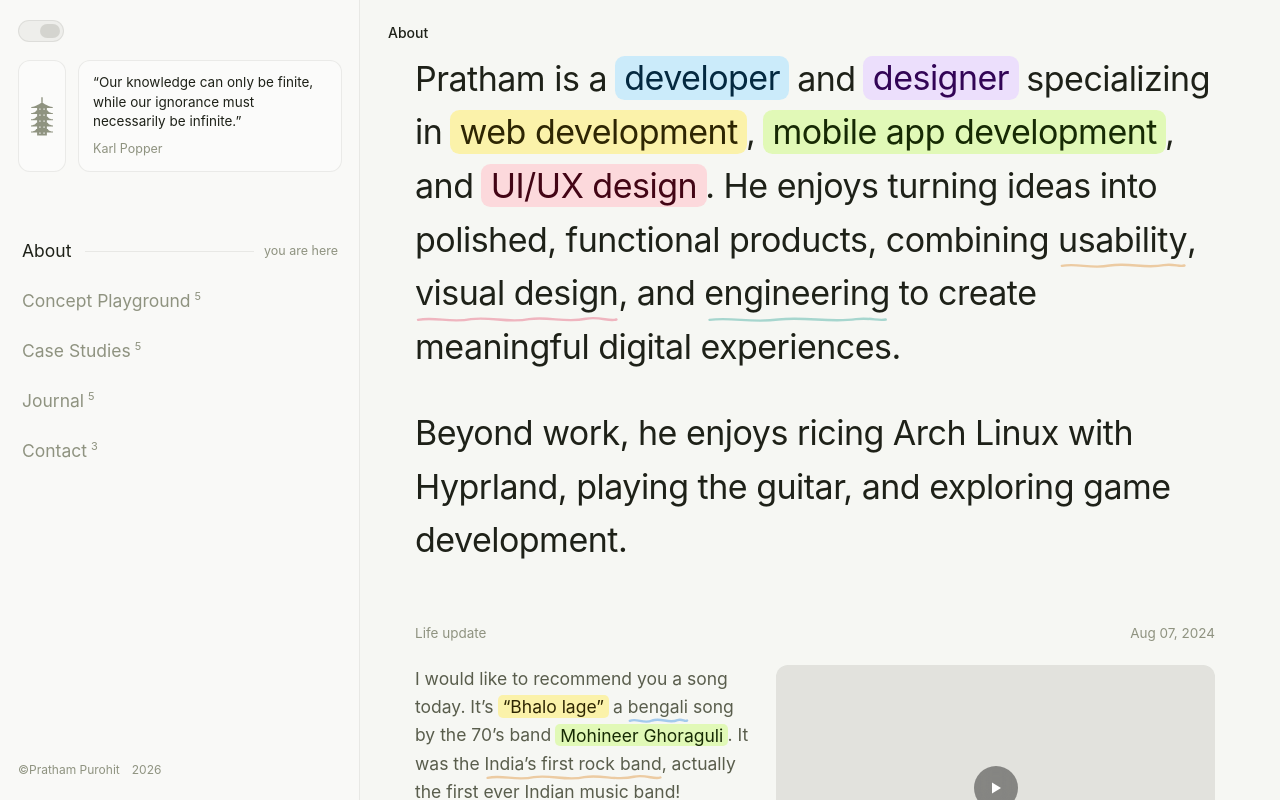
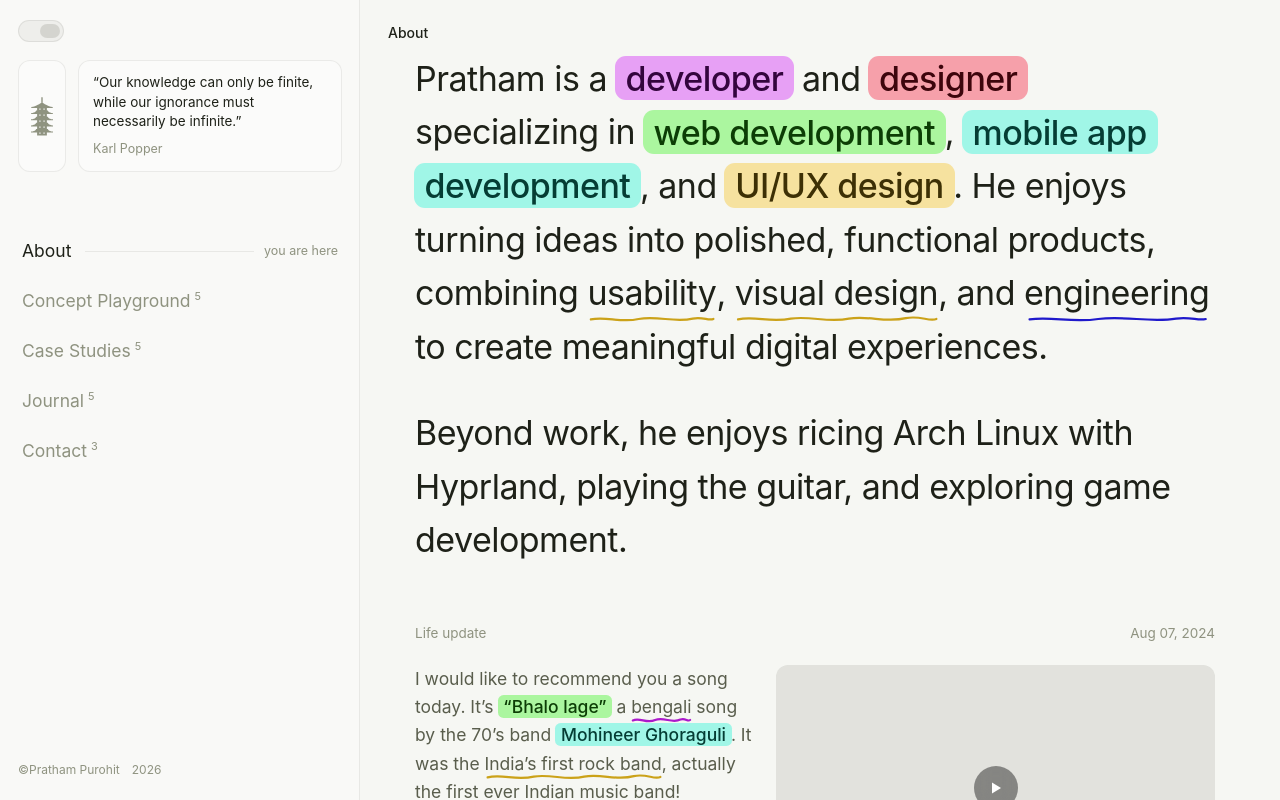
Before and after one commit to plutocrate/personal_site, a React (Vite) app: page / in a window 1280 px wide. Built offline with nearby package versions, Linux system fonts and the light colour scheme; a web font is replaced by a local one.

Commit message:
Make project titles underlined links with arrow; add algorithmic contrast-aware highlights and underlines

```diff
--- a/src/components/Highlight.jsx
+++ b/src/components/Highlight.jsx
@@ -1,22 +1,46 @@
 /**
  * Highlight Component
  *
- * Renders text with a soft, pastel highlighter marker effect.
- * Designed with lighter, subtle tones so it provides great visual emphasis
- * without colliding with the readability of main content.
- *
- * Available colors:
- * - 'yellow'  : Warm pastel yellow
- * - 'green'   : Soft pastel mint / lime
- * - 'blue'    : Airy pastel sky blue
- * - 'orange'  : Soft peach / amber
- * - 'rose'    : Gentle pastel rose / pink
- * - 'purple'  : Soft lavender
- * - 'default' : Site accent neon-lime marker
+ * Renders text with an algorithmic pastel highlighter marker effect.
+ * Colors are chosen procedurally based on the current canvas theme.
+ * Contrast is high on the About page and gentle/lower elsewhere.
  */
-export default function Highlight({ children, color = 'default', className = '' }) {
+
+const COLOR_TO_SLOT = {
+  yellow: 1,
+  gold: 1,
+  green: 2,
+  mint: 2,
+  teal: 3,
+  cyan: 3,
+  blue: 4,
+  purple: 5,
+  violet: 5,
+  rose: 6,
+  pink: 6,
+  orange: 6,
+  peach: 6,
+};
+
+function hashString(str) {
+  if (!str) return 1;
+  const s = typeof str === 'string' ? str : String(str);
+  let hash = 0;
+  for (let i = 0; i < s.length; i++) {
+    hash = (hash << 5) - hash + s.charCodeAt(i);
+    hash |= 0;
+  }
+  return Math.abs(hash);
+}
+
+export default function Highlight({ children, color, className = '' }) {
+  let slot = color ? (COLOR_TO_SLOT[color] || parseInt(color, 10) || null) : null;
+  if (!slot || slot < 1 || slot > 6) {
+    slot = (hashString(children) % 6) + 1;
+  }
+
   return (
-    <mark className={`hl hl-${color} ${className}`}>
+    <mark className={`hl hl-${slot} ${className}`}>
       {children}
     </mark>
   );
--- a/src/components/Underline.jsx
+++ b/src/components/Underline.jsx
@@ -2,23 +2,8 @@
  * Underline (HandDrawnUnderline) Component
  *
  * Renders text with an organic, hand-drawn vector squiggly underline.
- * Supports multiple contrasting colors in lighter/balanced tones that don't overwhelm text.
- *
- * Available colors:
- * - 'blue'    : Apple signature / cyan blue
- * - 'green'   : Emerald / mint green
- * - 'orange'  : Warm amber / terracotta
- * - 'rose'    : Soft rose / coral
- * - 'purple'  : Vibrant lavender / violet
- * - 'teal'    : Soft ocean teal
- * - 'default' : Apple blue (--accent-blue)
- *
- * Variants:
- * - 'default'   : Balanced natural hand-drawn wave
- * - 'developer' : Organic 3-wave wobble
- * - 'designer'  : Fluid extended wave
- * - 'linux'     : Compact punchy scribble
- * - 'long'      : Broad stroke for phrases
+ * Colors are chosen procedurally based on the current canvas theme.
+ * Contrast is high on the About page and gentle/lower elsewhere.
  */
 
 const SQUIGGLE_VARIANTS = {
@@ -44,14 +29,45 @@ const SQUIGGLE_VARIANTS = {
   }
 };
 
-export default function Underline({ children, variant = 'default', color = 'default', className = '' }) {
+const COLOR_TO_SLOT = {
+  yellow: 1,
+  gold: 1,
+  green: 2,
+  mint: 2,
+  teal: 3,
+  cyan: 3,
+  blue: 4,
+  purple: 5,
+  violet: 5,
+  rose: 6,
+  pink: 6,
+  orange: 6,
+  peach: 6,
+};
+
+function hashString(str) {
+  if (!str) return 4;
+  const s = typeof str === 'string' ? str : String(str);
+  let hash = 0;
+  for (let i = 0; i < s.length; i++) {
+    hash = (hash << 5) - hash + s.charCodeAt(i);
+    hash |= 0;
+  }
+  return Math.abs(hash);
+}
+
+export default function Underline({ children, variant = 'default', color, className = '' }) {
   const config = SQUIGGLE_VARIANTS[variant] || SQUIGGLE_VARIANTS.default;
+  let slot = color ? (COLOR_TO_SLOT[color] || parseInt(color, 10) || null) : null;
+  if (!slot || slot < 1 || slot > 6) {
+    slot = (hashString(children) % 6) + 1;
+  }
 
   return (
     <span className={`hand-drawn-wrap ${className}`}>
       {children}
       <svg
-        className={`hand-drawn-squiggle un-${color}`}
+        className={`hand-drawn-squiggle un-${slot}`}
         viewBox={config.viewBox}
         preserveAspectRatio="none"
         aria-hidden="true"
@@ -61,7 +77,7 @@ export default function Underline({ children, variant = 'default', color = 'defa
         <path
           d={config.path}
           stroke="currentColor"
-          strokeWidth="2.4"
+          strokeWidth="2.2"
           strokeLinecap="round"
           strokeLinejoin="round"
           vectorEffect="non-scaling-stroke"
--- a/src/pages/CaseStudies.jsx
+++ b/src/pages/CaseStudies.jsx
@@ -10,7 +10,12 @@ const Slide = ({ c }) => (
     <div className="case-hero" style={{ '--hue': c.hue }}><span>{c.title}</span></div>
     <div className="info">
       <div className="info-head">
-        <h2>{c.title}</h2>
+        <h2>
+          <Link to={`/case-studies/${c.id}/read`} className="title-link">
+            <span>{c.title}</span>
+            <Arrow dir="up-right" size={13} />
+          </Link>
+        </h2>
         <i className={`dot ${c.status}`} title={c.status} />
         <span className="info-meta">{c.meta}</span>
       </div>
--- a/src/pages/Journal.jsx
+++ b/src/pages/Journal.jsx
@@ -14,7 +14,12 @@ const Slide = ({ j }) => (
     </div>
     <div className="info">
       <div className="info-head">
-        <h2>{j.title}</h2>
+        <h2>
+          <Link to={`/journal/${j.id}/read`} className="title-link">
+            <span>{j.title}</span>
+            <Arrow dir="up-right" size={13} />
+          </Link>
+        </h2>
         <span className="info-meta">{j.meta || j.date}</span>
       </div>
       {j.stack && (
--- a/src/styles/global.css
+++ b/src/styles/global.css
@@ -212,7 +212,33 @@ a, button, [role='button'], [role='slider'], .life-card, .yt-hit { cursor: point
 .mobile-header-bar { display: none; }
 .sidebar-backdrop { display: none; }
 
-/* ---------- Highlights & Markers (Lighter pastel shades for high visibility) ---------- */
+/* ---------- Title Link with Underline & Arrow ---------- */
+.title-link {
+  display: inline-flex;
+  align-items: center;
+  gap: 7px;
+  color: var(--ink);
+  text-decoration: underline;
+  text-underline-offset: 4px;
+  text-decoration-thickness: 1.5px;
+  text-decoration-color: var(--ink);
+  transition: opacity 0.15s ease, color 0.15s ease;
+}
+
+.title-link:hover {
+  opacity: 0.75;
+}
+
+.title-link svg {
+  flex-shrink: 0;
+  transition: transform 0.18s ease;
+}
+
+.title-link:hover svg {
+  transform: translate(2px, -2px);
+}
+
+/* ---------- Highlights & Markers (Algorithmic, Contrast-Aware) ---------- */
 mark, .hl {
   display: inline;
   padding: 0.04em 0.28em;
@@ -221,16 +247,36 @@ mark, .hl {
   -webkit-box-decoration-break: clone;
   box-decoration-break: clone;
   font-style: normal;
+  background: var(--hl-bg, var(--hl-low-1));
+  color: var(--hl-ink, inherit);
+  transition: background 0.4s ease, color 0.4s ease;
 }
-.hl-default, mark { background: var(--mark); color: var(--mark-ink); }
-.hl-yellow { background: rgba(254, 240, 138, 0.7); color: #2e2603; }
-.hl-green  { background: rgba(217, 249, 157, 0.7); color: #162a04; }
-.hl-blue   { background: rgba(186, 230, 253, 0.7); color: #042940; }
-.hl-orange { background: rgba(254, 215, 170, 0.72); color: #3f1205; }
-.hl-rose   { background: rgba(254, 205, 211, 0.72); color: #430515; }
-.hl-purple { background: rgba(233, 213, 255, 0.7); color: #320556; }
 
-/* ---------- Underlines / Squiggles (Subtle, refined low-profile tones) ---------- */
+/* Lower contrast palette (default across site) */
+.hl-1, .hl-yellow { --hl-bg: var(--hl-low-1); }
+.hl-2, .hl-green  { --hl-bg: var(--hl-low-2); }
+.hl-3, .hl-teal   { --hl-bg: var(--hl-low-3); }
+.hl-4, .hl-blue   { --hl-bg: var(--hl-low-4); }
+.hl-5, .hl-purple { --hl-bg: var(--hl-low-5); }
+.hl-6, .hl-orange, .hl-rose { --hl-bg: var(--hl-low-6); }
+.hl-default       { --hl-bg: var(--hl-low-1); }
+
+/* High contrast overrides on the About page */
+.about mark,
+.about .hl {
+  font-weight: 500;
+  padding: 0.05em 0.32em;
+  border-radius: 0.32em;
+}
+.about .hl-1, .about .hl-yellow { background: var(--hl-high-1); color: var(--hl-ink-high-1); }
+.about .hl-2, .about .hl-green  { background: var(--hl-high-2); color: var(--hl-ink-high-2); }
+.about .hl-3, .about .hl-teal   { background: var(--hl-high-3); color: var(--hl-ink-high-3); }
+.about .hl-4, .about .hl-blue   { background: var(--hl-high-4); color: var(--hl-ink-high-4); }
+.about .hl-5, .about .hl-purple { background: var(--hl-high-5); color: var(--hl-ink-high-5); }
+.about .hl-6, .about .hl-orange, .about .hl-rose { background: var(--hl-high-6); color: var(--hl-ink-high-6); }
+.about .hl-default { background: var(--hl-high-1); color: var(--hl-ink-high-1); }
+
+/* ---------- Underlines / Squiggles (Algorithmic, Contrast-Aware) ---------- */
 .hand-drawn-wrap {
   position: relative;
   display: inline-block;
@@ -245,16 +291,32 @@ mark, .hl {
   height: 9px;
   pointer-events: none;
   overflow: visible;
-  color: var(--accent-blue, rgba(0, 113, 227, 0.45));
-  opacity: 0.75;
+  color: var(--un-col, var(--un-low-4));
+  opacity: 0.45;
+  transition: color 0.4s ease, opacity 0.4s ease;
 }
-.un-default { color: rgba(0, 113, 227, 0.45); }
-.un-blue    { color: rgba(0, 113, 227, 0.45); }
-.un-green   { color: rgba(22, 163, 74, 0.45); }
-.un-orange  { color: rgba(217, 119, 6, 0.45); }
-.un-rose    { color: rgba(225, 29, 72, 0.4); }
-.un-purple  { color: rgba(124, 58, 237, 0.45); }
-.un-teal    { color: rgba(13, 148, 136, 0.45); }
+
+/* Lower contrast palette (default across site) */
+.un-1, .un-yellow { --un-col: var(--un-low-1); }
+.un-2, .un-green  { --un-col: var(--un-low-2); }
+.un-3, .un-teal   { --un-col: var(--un-low-3); }
+.un-4, .un-blue   { --un-col: var(--un-low-4); }
+.un-5, .un-purple { --un-col: var(--un-low-5); }
+.un-6, .un-orange, .un-rose { --un-col: var(--un-low-6); }
+.un-default       { --un-col: var(--un-low-4); }
+
+/* High contrast overrides on the About page */
+.about .hand-drawn-squiggle {
+  opacity: 0.95;
+  height: 10px;
+}
+.about .un-1, .about .un-yellow { color: var(--un-high-1); }
+.about .un-2, .about .un-green  { color: var(--un-high-2); }
+.about .un-3, .about .un-teal   { color: var(--un-high-3); }
+.about .un-4, .about .un-blue   { color: var(--un-high-4); }
+.about .un-5, .about .un-purple { color: var(--un-high-5); }
+.about .un-6, .about .un-orange, .about .un-rose { color: var(--un-high-6); }
+.about .un-default { color: var(--un-high-4); }
 
 /* ---------- Ambient Mild Downward Color Rays (Apple / Vercel / Gemini Style) ---------- */
 .journal-hero {
--- a/src/utils/theme.js
+++ b/src/utils/theme.js
@@ -2,6 +2,8 @@
  * Dynamic subtle off-white canvas generator.
  * Algorithmically samples hues across the 360° color wheel
  * to generate ultra-subtle whites / off-whites with gentle tints.
+ * Also dynamically computes harmonic highlight and underline colors
+ * with high contrast for About and low contrast elsewhere.
  * No hardcoded color array — completely procedural math.
  */
 
@@ -31,6 +33,31 @@ export function getRandomSubtleTheme() {
   const ink2 = `hsl(${currentHue}, 10%, 33%)`;
   const ink3 = `hsl(${currentHue}, 8%, 54%)`;
 
+  // 6 dynamic harmonic hues distributed around the color wheel relative to currentHue
+  const accentOffsets = [38, 96, 168, 215, 278, 332];
+  const highlights = {};
+  const underlines = {};
+
+  accentOffsets.forEach((offset, idx) => {
+    const slot = idx + 1;
+    const h = Math.round((currentHue + offset) % 360);
+
+    // High contrast (for About page):
+    // Rich pastel marker background with deep harmonious text
+    highlights[`--hl-high-${slot}`] = `hsla(${h}, 84%, 78%, 0.92)`;
+    highlights[`--hl-ink-high-${slot}`] = `hsl(${h}, 85%, 13%)`;
+
+    // High contrast underline (for About page):
+    underlines[`--un-high-${slot}`] = `hsl(${h}, 88%, 42%)`;
+
+    // Lower contrast (for elsewhere):
+    // Soft, delicate wash that doesn't overpower paragraph text
+    highlights[`--hl-low-${slot}`] = `hsla(${h}, 62%, 87%, 0.48)`;
+
+    // Low contrast underline (for elsewhere):
+    underlines[`--un-low-${slot}`] = `hsla(${h}, 68%, 50%, 0.45)`;
+  });
+
   return {
     hue: currentHue,
     bg,
@@ -43,6 +70,8 @@ export function getRandomSubtleTheme() {
     ink,
     ink2,
     ink3,
+    highlights,
+    underlines,
   };
 }
 
@@ -59,6 +88,18 @@ export function applyTheme(theme) {
   root.style.setProperty('--ink', theme.ink);
   root.style.setProperty('--ink-2', theme.ink2);
   root.style.setProperty('--ink-3', theme.ink3);
+
+  // Apply dynamic highlight and underline CSS variables
+  if (theme.highlights) {
+    Object.entries(theme.highlights).forEach(([key, val]) => {
+      root.style.setProperty(key, val);
+    });
+  }
+  if (theme.underlines) {
+    Object.entries(theme.underlines).forEach(([key, val]) => {
+      root.style.setProperty(key, val);
+    });
+  }
 }
 
 export function cycleTheme() {
```
Also changed, not shown: src/pages/Playground.jsx (+9 -1 lines).
